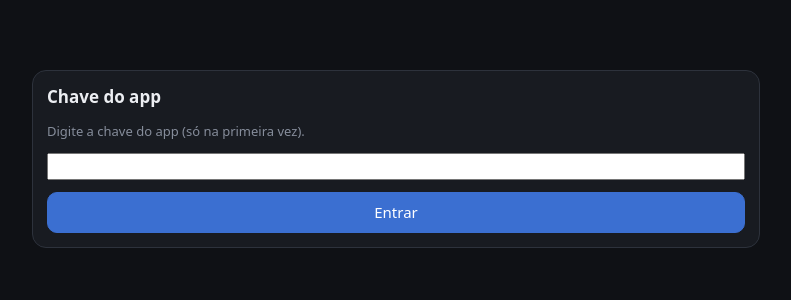
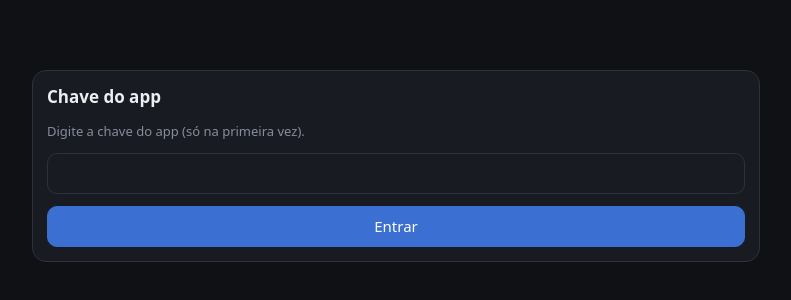
Before and after one commit to atiladivi/treino-relogio, a plain HTML site: page app/index.html in a window 1280 px wide. Shown: the part 106-406 px from the top of the page, without its empty margins (244-1035 px from the left). Drawn offline with nearby package versions, Linux system fonts and the dark colour scheme.

Commit message:
App: campos de texto (chave, busca do guia) com as cores do tema escuro
Co-Authored-By: Claude Opus 5.5 <noreply@anthropic.com>

```diff
--- a/app/index.html
+++ b/app/index.html
@@ -24,7 +24,7 @@
   --t-m: #3c3489; --t-m-bg: #eeedfe; --t-i: #085041; --t-i-bg: #e1f5ee; --t-p: #633806; --t-p-bg: #faeeda;
 }
 @media (prefers-color-scheme: dark) {
-  :root {
+  :root { color-scheme: dark;
     --bg: #0f1115; --surface: #181b21; --surface-2: #22262e; --line: #2d323c;
     --ink: #eceef2; --ink-2: #b4bac6; --ink-3: #868d9b;
     --accent: #6ea2f5; --accent-ink: #0b1220; --accent-soft: #1c2a42;
@@ -72,7 +72,7 @@ h3 { font-size: 15px; margin: 0; }
 .badge.good { background: var(--good-soft); color: var(--good); }
 label.field { display: block; font-size: 13px; color: var(--ink-2); margin-bottom: 10px; }
 label.field > * { display: block; width: 100%; margin-top: 4px; }
-input[type=date], select, textarea, input[type=text] { border: 1px solid var(--line); background: var(--surface);
+input[type=date], select, textarea, input[type=text], input[type=search], input:not([type]) { border: 1px solid var(--line); background: var(--surface); color: var(--ink);
   border-radius: 10px; padding: 9px 10px; }
 textarea { width: 100%; min-height: 64px; resize: vertical; }
 
```
